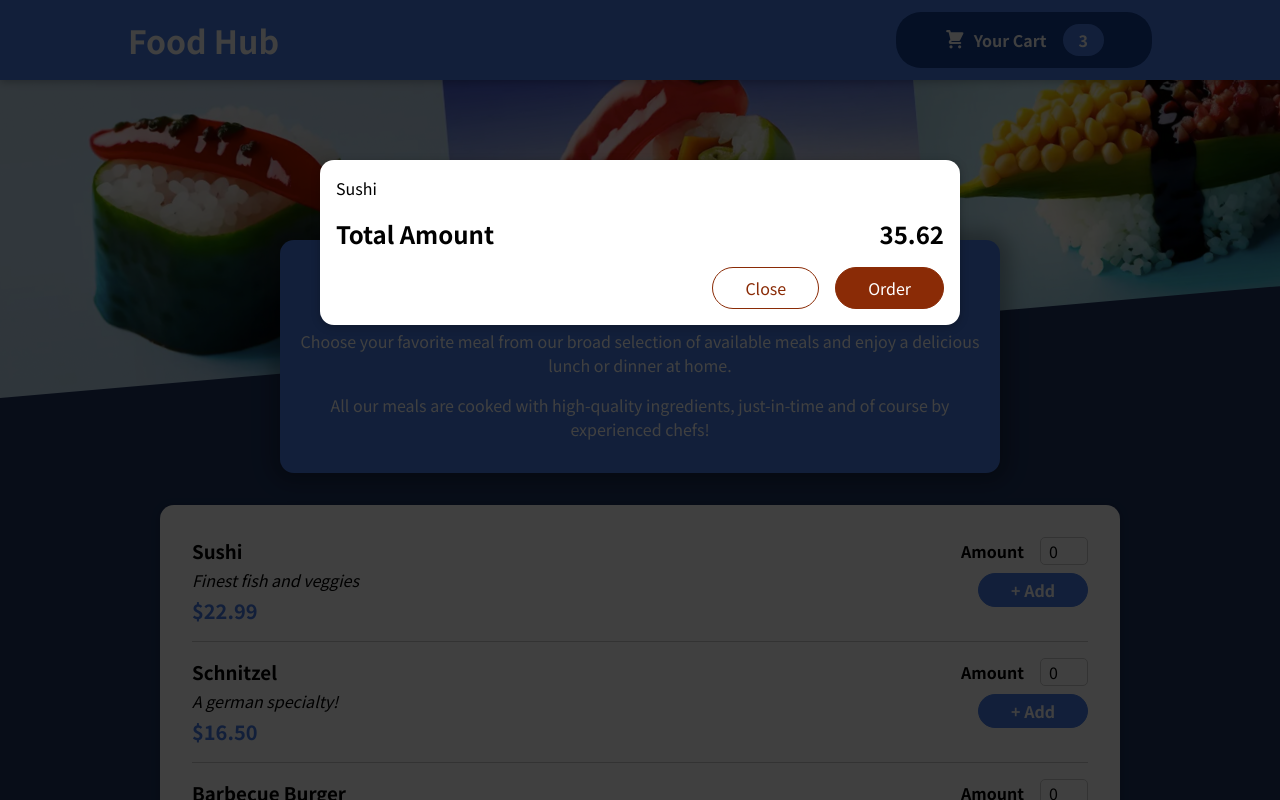
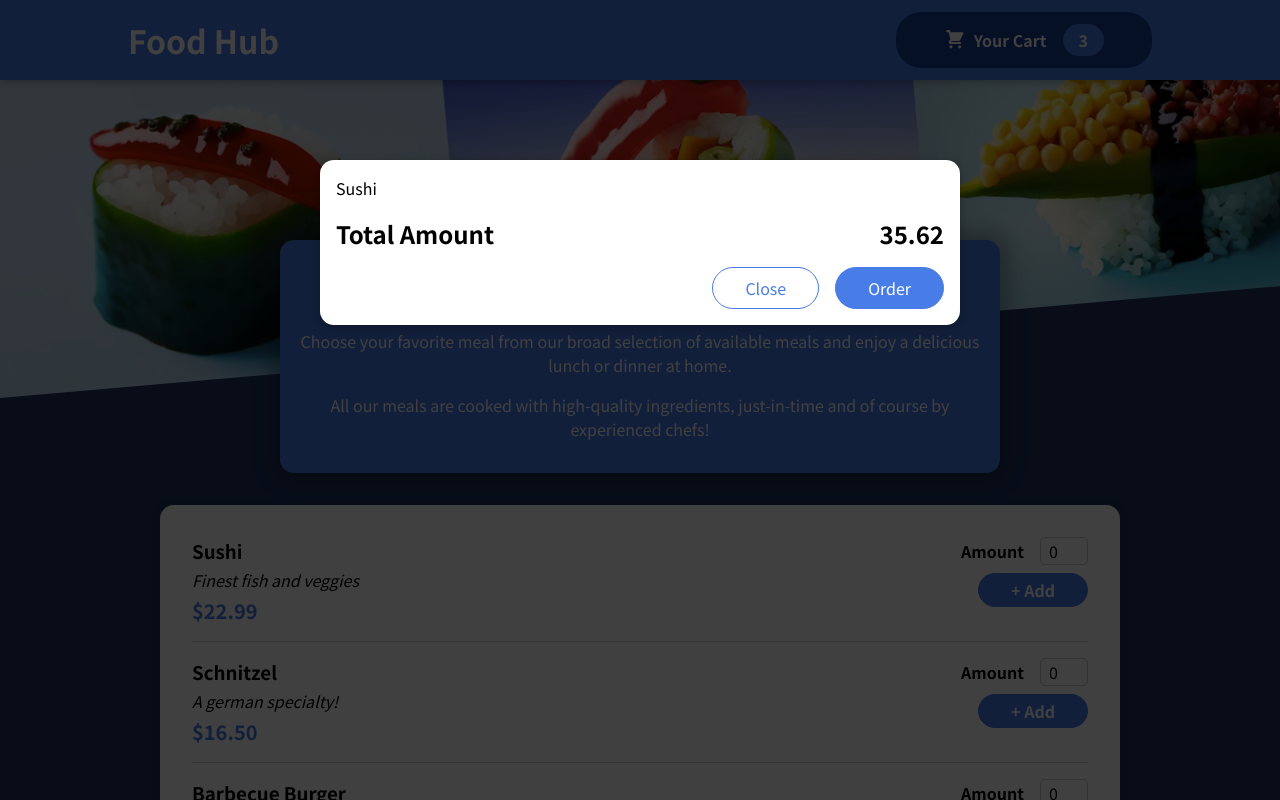
Before and after one commit to sabrina-martorelli/Food-Order-App, a JavaScript app: page / in a window 1280 px wide. Shown: the top 800 px of the page. Built offline with nearby package versions, Linux system fonts and the light colour scheme.

Commit message:
Amends Modal style

```diff
--- a/src/components/Cart/Cart.module.css
+++ b/src/components/Cart/Cart.module.css
@@ -23,7 +23,7 @@
   font: inherit;
   cursor: pointer;
   background-color: transparent;
-  border: 1px solid #8a2b06;
+  border: 1px solid #487de7;
   padding: 0.5rem 2rem;
   border-radius: 25px;
   margin-left: 1rem;
@@ -31,16 +31,16 @@
 
 .actions button:hover,
 .actions button:active {
-  background-color: #5a1a01;
-  border-color: #5a1a01;
+  background-color: #1e3461;
+  border-color: #1e3461;
   color: white;
 }
 
 .actions .button--alt {
-  color: #8a2b06;
+  color: #487de7;
 }
 
 .actions .button {
-  background-color: #8a2b06;
+  background-color: #487de7;
   color: white;
 }
```
